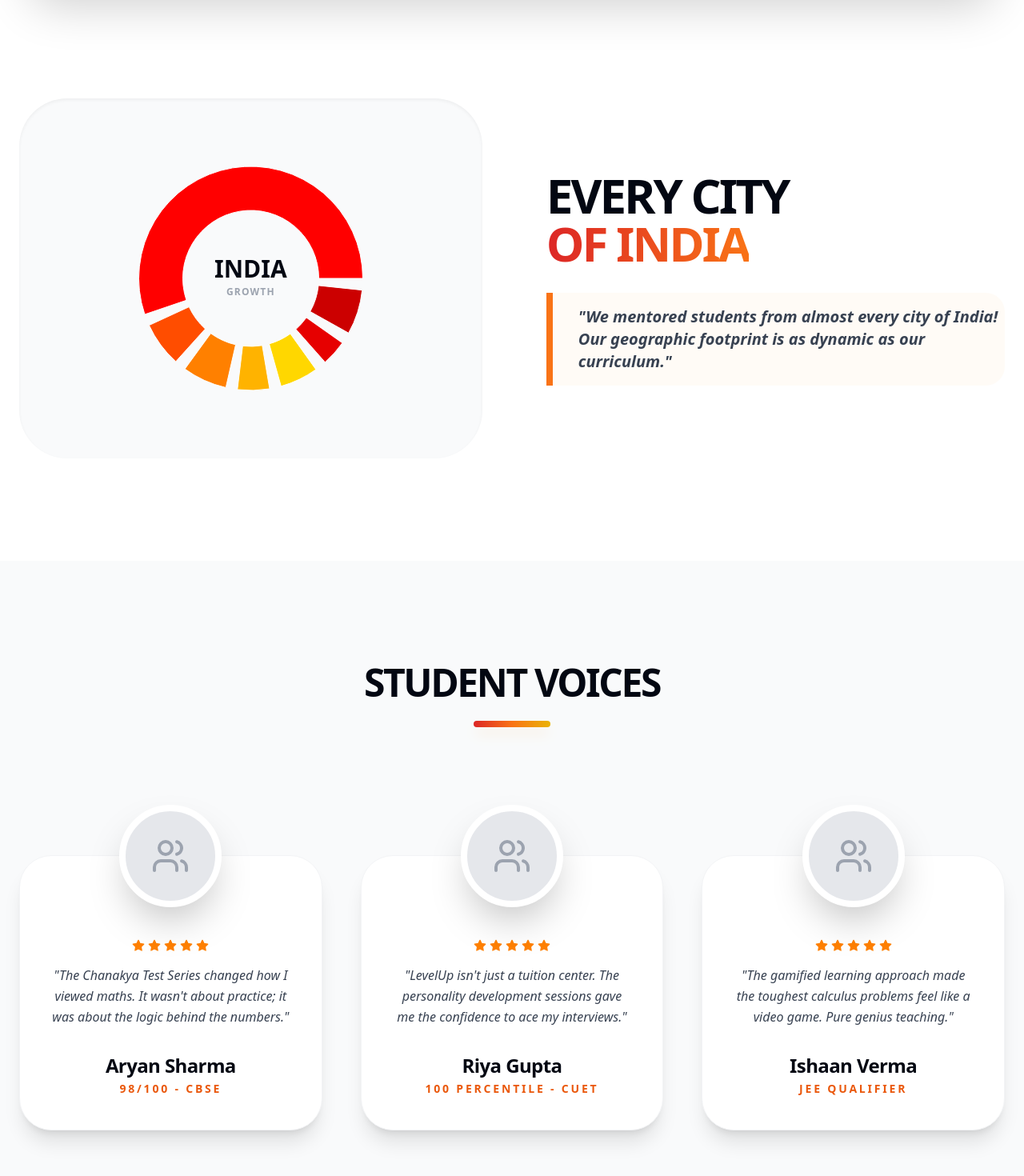
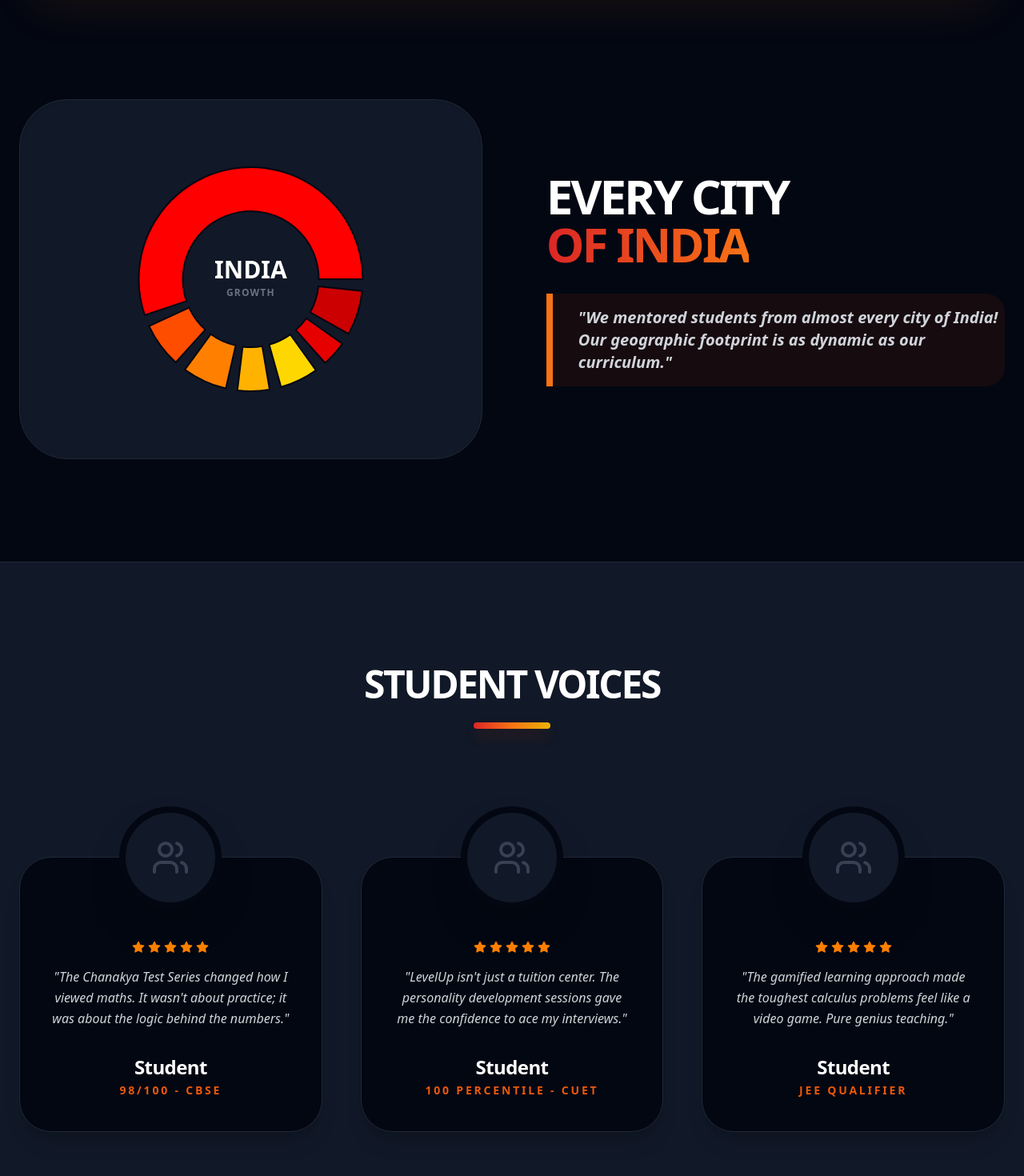
Before and after one commit to Garvsikka/levelup-academy-website, a React (Vite) app in the folder frontend/: page / in a window 1280 px wide. Shown: the part 760-2230 px from the top of the page at 80% size. Built offline with nearby package versions, Linux system fonts and the light colour scheme.

Commit message:
style: convert Home page to Dark Mode matching base power theme

```diff
--- a/frontend/src/pages/Home.jsx
+++ b/frontend/src/pages/Home.jsx
@@ -12,16 +12,17 @@ const cityData = [
   { name: 'Other Cities', value: 7 }
 ];
 
+// Re-using Volcanic Colors for the Chart
 const COLORS = ['#FF0000', '#FF4D00', '#FF8000', '#FFB300', '#FFD700', '#E60000', '#CC0000'];
 
 const Home = () => {
   return (
-    <div className="bg-white min-h-screen font-sans overflow-x-hidden">
+    <div className="bg-gray-950 min-h-screen font-sans overflow-x-hidden text-gray-100">
 
-      {/* 1. HERO SECTION - Forced Side-by-Side on Desktop */}
-      <section className="relative pt-24 pb-40 px-6 bg-gray-950 overflow-hidden">
+      {/* 1. HERO SECTION - Controlled Side-by-Side */}
+      <section className="relative pt-24 pb-40 px-6 bg-gray-950 overflow-hidden border-b border-gray-900">
         {/* Volcanic Ambient Glow */}
-        <div className="absolute top-0 right-0 w-1/3 h-full bg-gradient-to-br from-red-600 via-orange-500 to-yellow-400 opacity-10 blur-[120px]"></div>
+        <div className="absolute top-0 right-0 w-1/3 h-full bg-gradient-to-br from-red-600 via-orange-500 to-yellow-400 opacity-15 blur-[120px]"></div>
 
         <div className="max-w-7xl mx-auto flex flex-col lg:flex-row items-center justify-between gap-12 relative z-10">
 
@@ -52,76 +53,81 @@ const Home = () => {
         </div>
       </section>
 
-      {/* 2. STATS GRID - 4 Stats in One Rectangle */}
+      {/* 2. STATS GRID - Now in Dark Gray (gray-900) Rectangle */}
       <div className="max-w-7xl mx-auto px-6 -mt-16 relative z-30">
-        <div className="bg-white rounded-[40px] shadow-[0_25px_60px_-15px_rgba(0,0,0,0.2)] border border-gray-100 grid grid-cols-2 md:grid-cols-4 overflow-hidden divide-x divide-gray-100">
+        <div className="bg-gray-900 rounded-[40px] shadow-[0_25px_60px_-15px_rgba(255,128,0,0.1)] border border-gray-800 grid grid-cols-2 md:grid-cols-4 overflow-hidden divide-x divide-gray-800">
           {[
             { label: "CTS Enrolled", val: "7000+", icon: Star },
             { label: "Global Users", val: "1 Lakh+", icon: BookOpen },
             { label: "Total Impact", val: "10M+", icon: Globe },
             { label: "Reach", val: "PAN-INDIA", icon: Target }
           ].map((stat, i) => (
-            <div key={i} className="p-10 text-center hover:bg-orange-50/50 transition-colors cursor-default">
+            <div key={i} className="p-10 text-center hover:bg-orange-950/20 transition-colors cursor-default">
               <stat.icon className="w-8 h-8 text-orange-600 mx-auto mb-4" />
-              <h3 className="text-4xl font-black text-gray-950 leading-none">{stat.val}</h3>
-              <p className="text-[10px] font-black text-gray-400 uppercase tracking-widest mt-3">{stat.label}</p>
+              <h3 className="text-4xl font-black text-white leading-none">{stat.val}</h3>
+              <p className="text-[10px] font-black text-gray-500 uppercase tracking-widest mt-3">{stat.label}</p>
             </div>
           ))}
         </div>
       </div>
 
-      {/* 3. DYNAMIC CHART SECTION */}
+      {/* 3. DYNAMIC CHART SECTION (Dark Gray rounded box) */}
       <section className="py-32 px-6">
         <div className="max-w-7xl mx-auto flex flex-col lg:flex-row items-center gap-20">
-          <div className="w-full h-[450px] lg:w-1/2 bg-gray-50 rounded-[60px] p-10 relative shadow-inner flex items-center justify-center">
+          <div className="w-full h-[450px] lg:w-1/2 bg-gray-900 rounded-[60px] p-10 relative shadow-inner flex items-center justify-center border border-gray-800">
             <ResponsiveContainer width="100%" h="100%">
               <PieChart>
-                <Tooltip contentStyle={{borderRadius: '20px', border:'none', boxShadow:'0 20px 40px rgba(0,0,0,0.1)'}}/>
+                <Tooltip
+                    contentStyle={{borderRadius: '20px', border:'none', boxShadow:'0 20px 40px rgba(0,0,0,0.4)', backgroundColor: '#030712', color: '#FFF'}}
+                    itemStyle={{fontWeight: 'bold', color:'#FFF'}}
+                    labelStyle={{fontWeight: 'black', color:'#FFF'}}
+                />
                 <Pie data={cityData} innerRadius={85} outerRadius={140} paddingAngle={6} dataKey="value" isAnimationActive={true}>
-                  {cityData.map((entry, index) => <Cell key={`cell-${index}`} fill={COLORS[index % COLORS.length]} />)}
+                  {cityData.map((entry, index) => <Cell key={`cell-${index}`} fill={COLORS[index % COLORS.length]} stroke="#030712" strokeWidth={2}/>)}
                 </Pie>
               </PieChart>
             </ResponsiveContainer>
             <div className="absolute text-center">
-              <span className="block text-3xl font-black text-gray-950 leading-none">INDIA</span>
-              <span className="text-xs font-bold text-gray-400 uppercase tracking-widest mt-1">Growth</span>
+              <span className="block text-3xl font-black text-white leading-none">INDIA</span>
+              <span className="text-xs font-bold text-gray-500 uppercase tracking-widest mt-1">Growth</span>
             </div>
           </div>
           <div className="lg:w-1/2 space-y-8">
-            <h2 className="text-5xl md:text-6xl font-black text-gray-950 tracking-tighter leading-none">
+            <h2 className="text-5xl md:text-6xl font-black text-white tracking-tighter leading-none">
               EVERY CITY <br/> <span className="bg-gradient-to-r from-red-600 to-orange-500 bg-clip-text text-transparent uppercase">OF INDIA</span>
             </h2>
-            <p className="text-xl text-gray-700 font-bold italic border-l-8 border-orange-500 pl-8 py-4 bg-orange-50/50 rounded-r-3xl">
+            <p className="text-xl text-gray-300 font-bold italic border-l-8 border-orange-500 pl-8 py-4 bg-orange-950/30 rounded-r-3xl">
               "We mentored students from almost every city of India! Our geographic footprint is as dynamic as our curriculum."
             </p>
           </div>
         </div>
       </section>
 
-      {/* 4. STUDENT TESTIMONIALS */}
-      <section className="py-32 px-6 bg-gray-50">
+      {/* 4. STUDENT TESTIMONIALS (Dark Gray cards) */}
+      <section className="py-32 px-6 bg-gray-900 border-t border-gray-800">
         <div className="max-w-7xl mx-auto">
           <div className="text-center mb-24">
-            <h2 className="text-5xl font-black text-gray-950 uppercase tracking-tighter">Student Voices</h2>
-            <div className="h-2 w-24 bg-gradient-to-r from-red-600 via-orange-500 to-yellow-500 mx-auto mt-6 rounded-full shadow-lg shadow-orange-200"></div>
+            <h2 className="text-5xl font-black text-white uppercase tracking-tighter">Student Voices</h2>
+            <div className="h-2 w-24 bg-gradient-to-r from-red-600 via-orange-500 to-yellow-500 mx-auto mt-6 rounded-full shadow-lg shadow-orange-900"></div>
           </div>
 
           <div className="grid grid-cols-1 md:grid-cols-3 gap-12">
             {[
-              { name: "Aryan Sharma", score: "98/100 - CBSE", text: "The Chanakya Test Series changed how I viewed maths. It wasn't about practice; it was about the logic behind the numbers." },
-              { name: "Riya Gupta", score: "100 Percentile - CUET", text: "LevelUp isn't just a tuition center. The personality development sessions gave me the confidence to ace my interviews." },
-              { name: "Ishaan Verma", score: "JEE Qualifier", text: "The gamified learning approach made the toughest calculus problems feel like a video game. Pure genius teaching." }
+              { name: "Student", score: "98/100 - CBSE", text: "The Chanakya Test Series changed how I viewed maths. It wasn't about practice; it was about the logic behind the numbers." },
+              { name: "Student", score: "100 Percentile - CUET", text: "LevelUp isn't just a tuition center. The personality development sessions gave me the confidence to ace my interviews." },
+              { name: "Student", score: "JEE Qualifier", text: "The gamified learning approach made the toughest calculus problems feel like a video game. Pure genius teaching." }
             ].map((t, i) => (
-              <div key={i} className="bg-white p-10 rounded-[40px] border border-gray-100 shadow-xl relative mt-16 group hover:-translate-y-2 transition-all duration-300">
-                <div className="absolute -top-16 left-1/2 -translate-x-1/2 w-32 h-32 rounded-full bg-gray-200 border-8 border-white shadow-2xl flex items-center justify-center overflow-hidden">
-                   <Users className="w-12 h-12 text-gray-400" />
+              <div key={i} className="bg-gray-950 p-10 rounded-[40px] border border-gray-800 shadow-xl relative mt-16 group hover:-translate-y-2 hover:border-orange-900 transition-all duration-300">
+                {/* Photo Slot (Gray circle) */}
+                <div className="absolute -top-16 left-1/2 -translate-x-1/2 w-32 h-32 rounded-full bg-gray-900 border-8 border-gray-950 shadow-2xl flex items-center justify-center overflow-hidden">
+                   <Users className="w-12 h-12 text-gray-700 group-hover:text-red-500" />
                 </div>
                 <div className="pt-16 text-center">
                   <div className="flex justify-center gap-1 mb-4">
                     {[...Array(5)].map((_, j) => <Star key={j} size={16} fill="#FF8000" color="#FF8000" />)}
                   </div>
-                  <p className="text-gray-700 italic mb-8 font-medium leading-relaxed">"{t.text}"</p>
-                  <h4 className="font-black text-gray-950 text-2xl tracking-tight">{t.name}</h4>
+                  <p className="text-gray-300 italic mb-8 font-medium leading-relaxed">"{t.text}"</p>
+                  <h4 className="font-black text-white text-2xl tracking-tight">{t.name}</h4>
                   <span className="text-orange-600 font-bold text-sm uppercase tracking-[0.2em]">{t.score}</span>
                 </div>
               </div>
```
